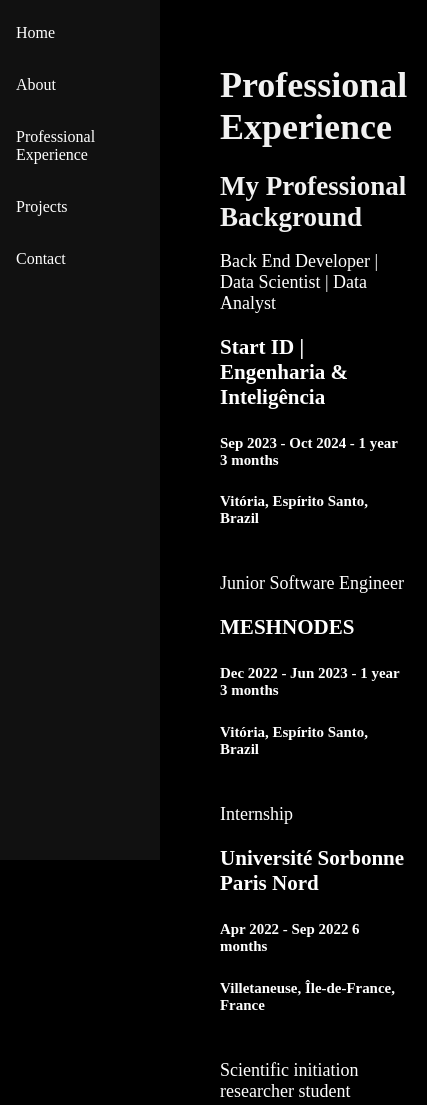
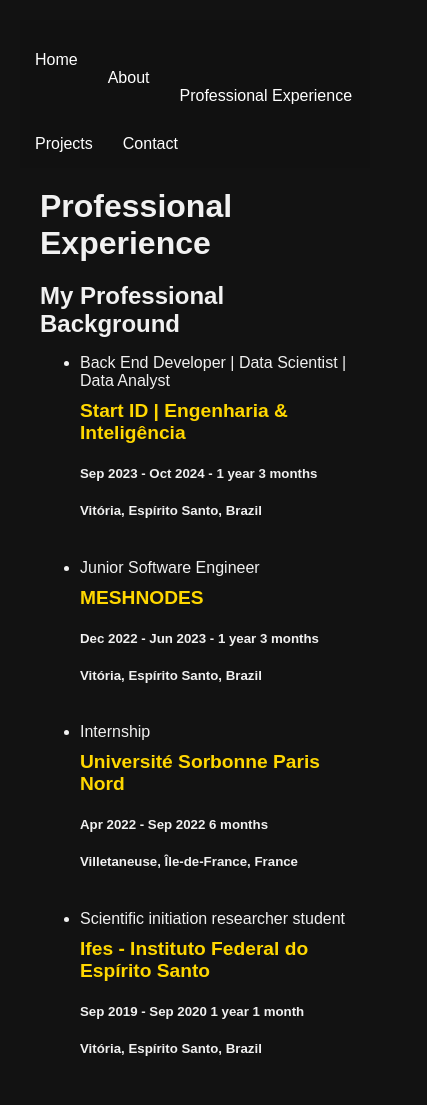
Before and after one commit to wyctorfogos/portifolio-web-site, a plain HTML site: page src/views/professional_expirience.html in a window 390 px wide. Shown: the top 1105 px of the page, 427 px wide, since content can reach past the window. Drawn offline with Linux system fonts and the light colour scheme.

Commit message:
perf: add dos estilos p/ a pág. 'professional_experience.html'

```diff
--- /dev/null
+++ b/src/styles/professional_experience.css
@@ -0,0 +1,121 @@
+/* Estilos gerais */
+body {
+    font-family: Arial, sans-serif;
+    margin: 20px;
+    background-color: #121212;
+    color: #f1f1f1;
+}
+
+h1, h2, h3, p {
+    margin: 0;
+}
+
+h1 {
+    font-size: 2em;
+    margin-bottom: 20px;
+}
+
+h2 {
+    font-size: 1.5em;
+    margin-bottom: 15px;
+}
+
+h3 {
+    font-size: 1.2em;
+    color: #ffd700;
+    margin-top: 10px;
+}
+
+p {
+    font-size: 0.9em;
+    color: #cccccc;
+    margin: 5px 0;
+}
+
+
+.sidebar {
+    height: 100%;
+    width: 160px;
+    position: fixed;
+    z-index: 1;
+    top: 0;
+    left: 0;
+    background-color: #111;
+    overflow-x: hidden;
+    padding-top: 16px;
+}
+
+.sidebar a {
+    color: white;
+    padding: 8px 8px 8px 16px;
+    text-decoration: none;
+    display: block;
+}
+
+.sidebar a:hover {
+    background-color: #575757;
+    color: white;
+}
+
+.sidebar a:hover {
+    color: #f1f1f1;
+}
+
+
+/* Conteúdo principal */
+.about_content {
+    margin-left: 220px;
+    padding: 20px;
+}
+
+/* Cards de experiência */
+.card_experience {
+    background-color: #1e1e1e;
+    border-radius: 8px;
+    padding: 15px;
+    margin-bottom: 15px;
+    box-shadow: 0 4px 8px rgba(0, 0, 0, 0.2);
+    transition: transform 0.2s;
+}
+
+.card_experience:hover {
+    transform: scale(1.02);
+}
+
+.card_experience li {
+    font-size: 1.1em;
+    font-weight: bold;
+    color: #ffffff;
+    list-style: none;
+    margin-bottom: 5px;
+}
+
+.card_experience h3 {
+    font-size: 1.1em;
+    color: #ffd700;
+    margin-bottom: 8px;
+}
+
+.card_experience p {
+    font-size: 0.9em;
+    color: #cccccc;
+}
+
+/* Ajuste de responsividade */
+@media (max-width: 768px) {
+    .sidebar {
+        width: 100%;
+        height: auto;
+        position: relative;
+    }
+
+    .about_content {
+        margin-left: 0;
+    }
+
+    .sidebar a {
+        float: left;
+        padding: 15px;
+        text-align: center;
+    }
+}
--- a/src/views/professional_expirience.html
+++ b/src/views/professional_expirience.html
@@ -4,7 +4,7 @@
     <meta charset="UTF-8">
     <meta name="viewport" content="width=device-width, initial-scale=1.0">
     <title>Wyctor Fogos da Rocha - Backend Developer</title>
-    <link rel="stylesheet" href="../styles/about.css">
+    <link rel="stylesheet" href="../styles/professional_experience.css">
 </head>
 <body>
     <div class="sidebar">
```
